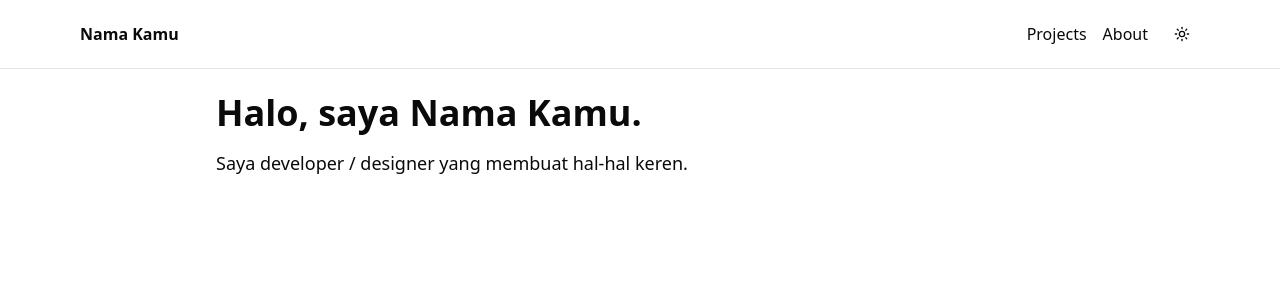
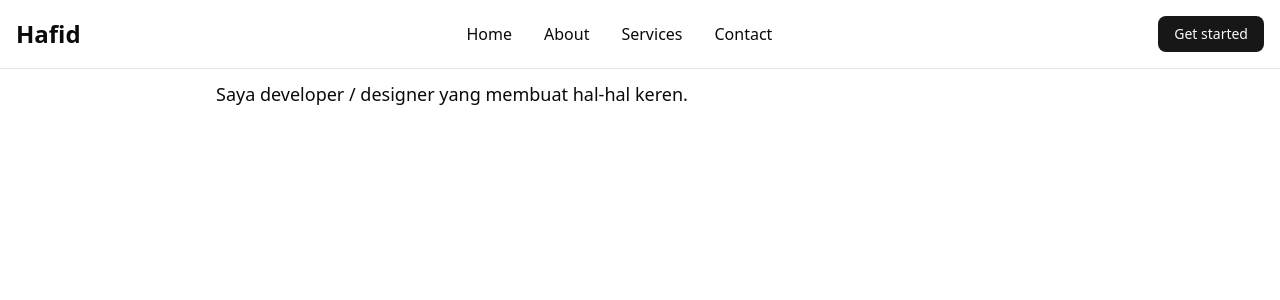
Before and after one commit to hafidarsyah/hafid-portfolio, a Next.js app: page / in a window 1280 px wide. Shown: the top 300 px of the page. Built offline with nearby package versions, Linux system fonts and the light colour scheme.

Commit message:
Refactor Navbar component for improved structure and mobile responsiveness

```diff
--- a/src/app/components/navbar.tsx
+++ b/src/app/components/navbar.tsx
@@ -1,17 +1,72 @@
+"use client";
+
+import * as React from "react";
 import Link from "next/link";
-import { ThemeToggle } from "./theme-toggle";
+import { Menu, X } from "lucide-react";
+
+import { Button } from "@/components/ui/button";
+import { cn } from "@/lib/utils";
+
+const navItems = [
+  { href: "/", label: "Home" },
+  { href: "/about", label: "About" },
+  { href: "/services", label: "Services" },
+  { href: "/contact", label: "Contact" },
+];
 
 export default function Navbar() {
+  const [isOpen, setIsOpen] = React.useState(false);
+
   return (
-    <nav className="w-full border-b py-4">
-      <div className="max-w-6xl mx-auto px-4 flex items-center justify-between">
-        <Link href="/" className="font-semibold">
-          Nama Kamu
-        </Link>
-        <div className="flex items-center gap-4">
-          <Link href="/projects">Projects</Link>
-          <Link href="/about">About</Link>
-          <ThemeToggle />
+    <nav className="bg-background fixed w-full z-20 top-0 start-0 border-b border-border">
+      <div className="max-w-screen-xl flex flex-wrap items-center justify-between mx-auto p-4">
+        {/* Logo */}
+        <a href="https://flowbite.com/" className="flex items-center space-x-3">
+          {/* <img
+            src="https://flowbite.com/docs/images/logo.svg"
+            className="h-8"
+            alt="Logo"
+          /> */}
+          <span className="self-center text-2xl font-semibold whitespace-nowrap">
+            Hafid
+          </span>
+        </a>
+
+        {/* CTA Button & Mobile Menu Toggle */}
+        <div className="flex md:order-2 space-x-3 md:space-x-0">
+          <Button>Get started</Button>
+
+          <Button
+            variant="ghost"
+            className="md:hidden border border-border"
+            onClick={() => setIsOpen(!isOpen)}
+            aria-label="Open main menu"
+            size="icon"
+          >
+            <span className="sr-only">Open main menu</span>
+            {isOpen ? <X className="h-5 w-5" /> : <Menu className="h-5 w-5" />}
+          </Button>
+        </div>
+
+        {/* Mobile Menu */}
+        <div
+          className={cn(
+            "items-center justify-between w-full md:flex md:w-auto md:order-1 transition-all duration-300",
+            isOpen ? "block" : "hidden"
+          )}
+        >
+          <ul className="flex flex-col md:p-0 mt-4 font-medium border border-border rounded-lg md:space-x-8 md:flex-row md:mt-0 md:border-0">
+            {navItems.map((item) => (
+              <li key={item.href}>
+                <Link
+                  href={item.href}
+                  className="block py-2 px-3 rounded-sm md:p-0"
+                >
+                  {item.label}
+                </Link>
+              </li>
+            ))}
+          </ul>
         </div>
       </div>
     </nav>
```
